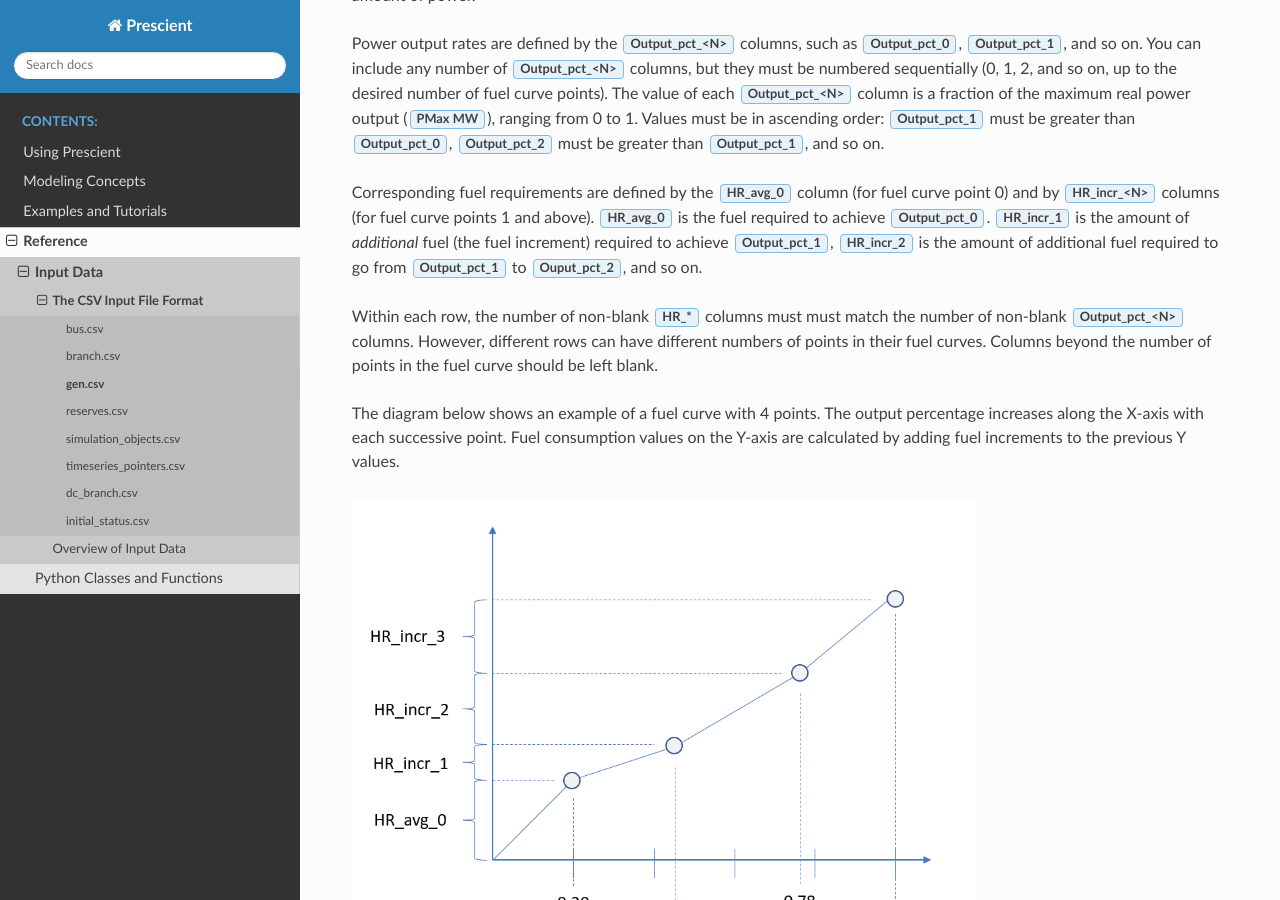
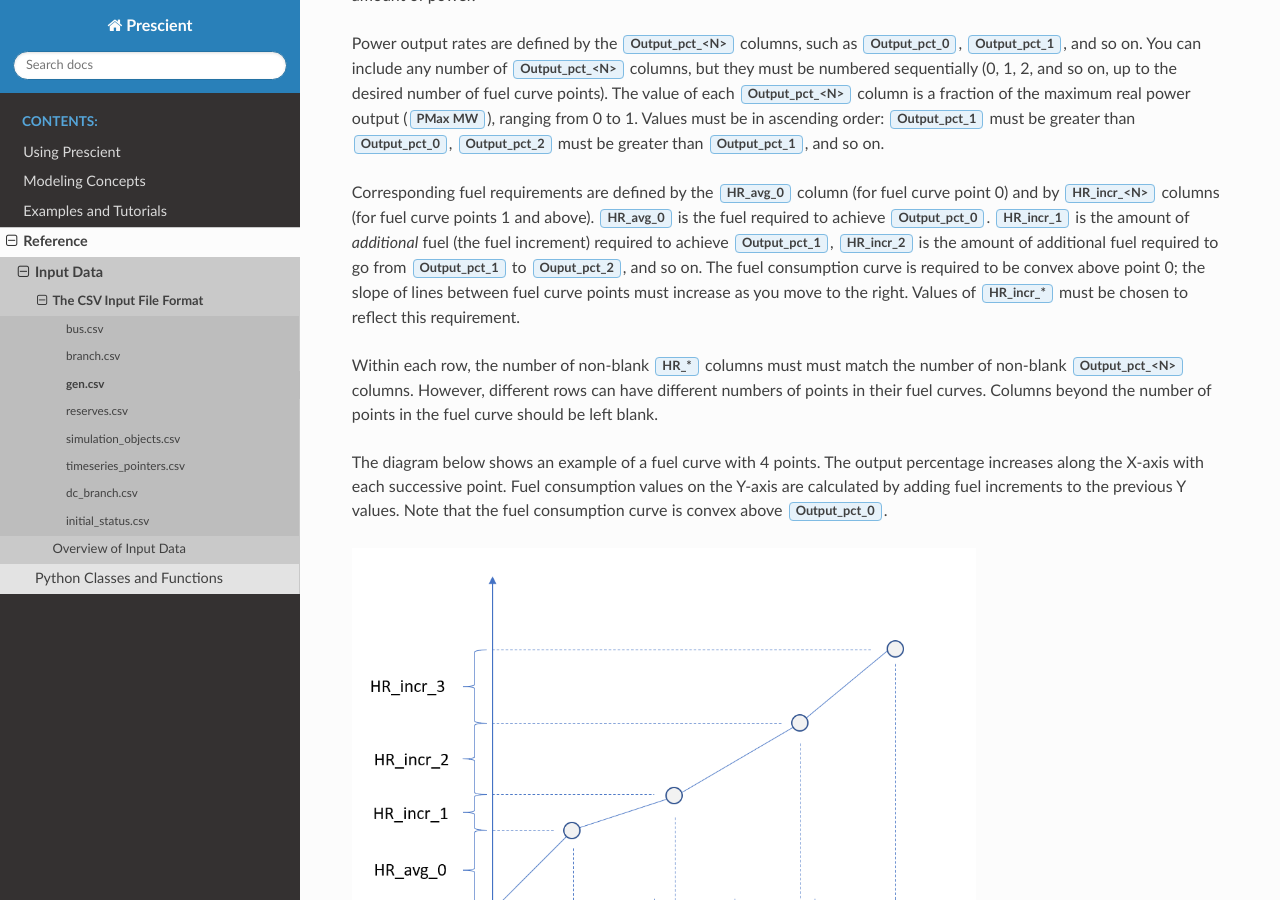
Before and after one commit to grid-parity-exchange/Prescient, a Sphinx documentation site: the page built from doc/OnlineDocs/source/reference/file_formats/rts-gmlc/gen.rst, in a window 1280 px wide and 900 px high, scrolled down 2628 px. Built offline with Sphinx 7.4.7 and the Read the Docs theme 2.0.0, drawn with Linux system fonts in a browser that asks for light colours.

Commit message:
Document convex fuel curve requirement

```diff
--- a/doc/OnlineDocs/source/reference/file_formats/rts-gmlc/gen.rst
+++ b/doc/OnlineDocs/source/reference/file_formats/rts-gmlc/gen.rst
@@ -172,7 +172,10 @@ fuel curve point 0) and by :col:`HR_incr\_<N>` columns (for fuel curve points 1
 and above). :col:`HR_avg_0` is the fuel required to achieve :col:`Output_pct_0`.
 :col:`HR_incr_1` is the amount of *additional* fuel (the fuel increment) required to achieve
 :col:`Output_pct_1`, :col:`HR_incr_2` is the amount of additional fuel required to go
-from :col:`Output_pct_1` to :col:`Ouput_pct_2`, and so on.
+from :col:`Output_pct_1` to :col:`Ouput_pct_2`, and so on. The fuel consumption curve
+is required to be convex above point 0; the slope of lines between fuel curve points
+must increase as you move to the right. Values of :col:`HR_incr_*` must be chosen to
+reflect this requirement.
 
 Within each row, the number of non-blank :col:`HR\_\*` columns must must match
 the number of non-blank :col:`Output_pct\_<N>` columns. However, different rows
@@ -182,7 +185,8 @@ beyond the number of points in the fuel curve should be left blank.
 The diagram below shows an example of a fuel curve with 4 points. The
 output percentage increases along the X-axis with each successive point.
 Fuel consumption values on the Y-axis are calculated by adding fuel
-increments to the previous Y values.
+increments to the previous Y values. Note that the fuel consumption curve
+is convex above :col:`Output_pct_0`.
 
 .. image:: ../../../_static/image/Example-Fuel-Curve.png
    :width: 6.5in
```
